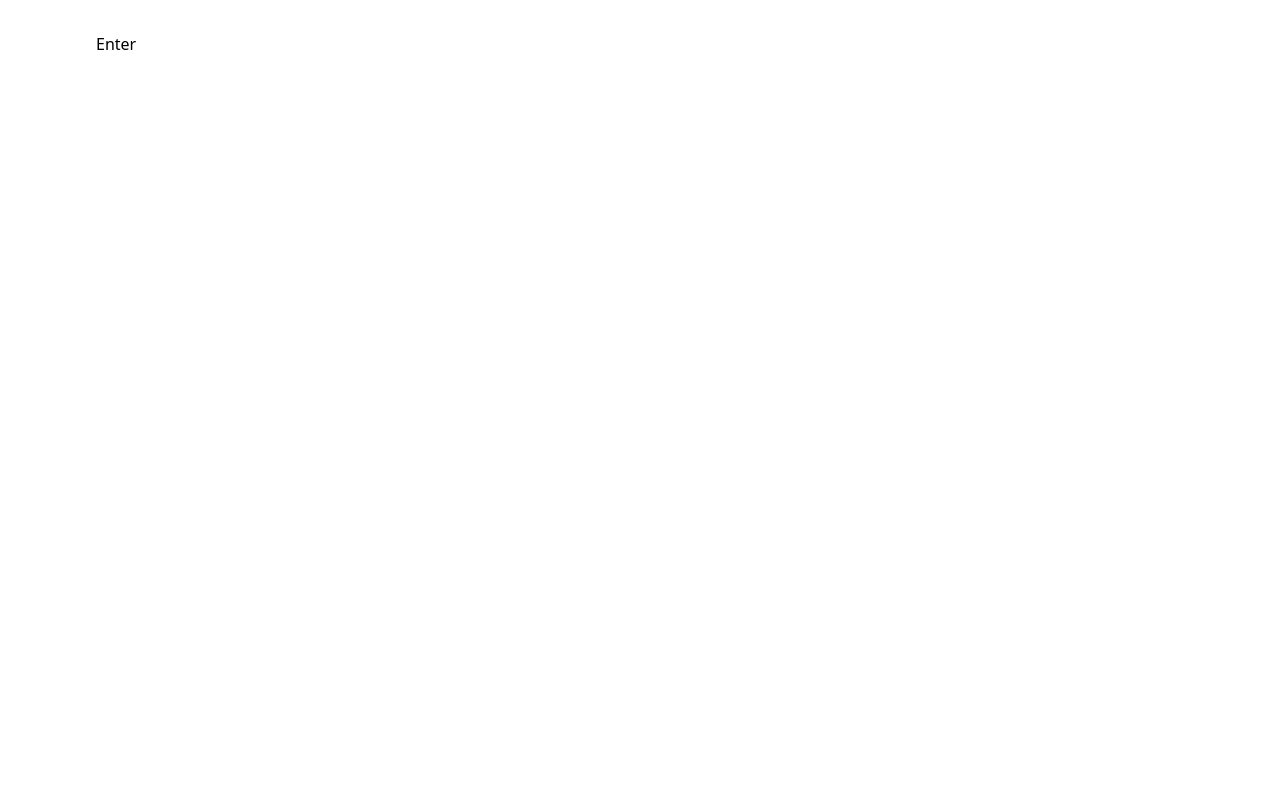
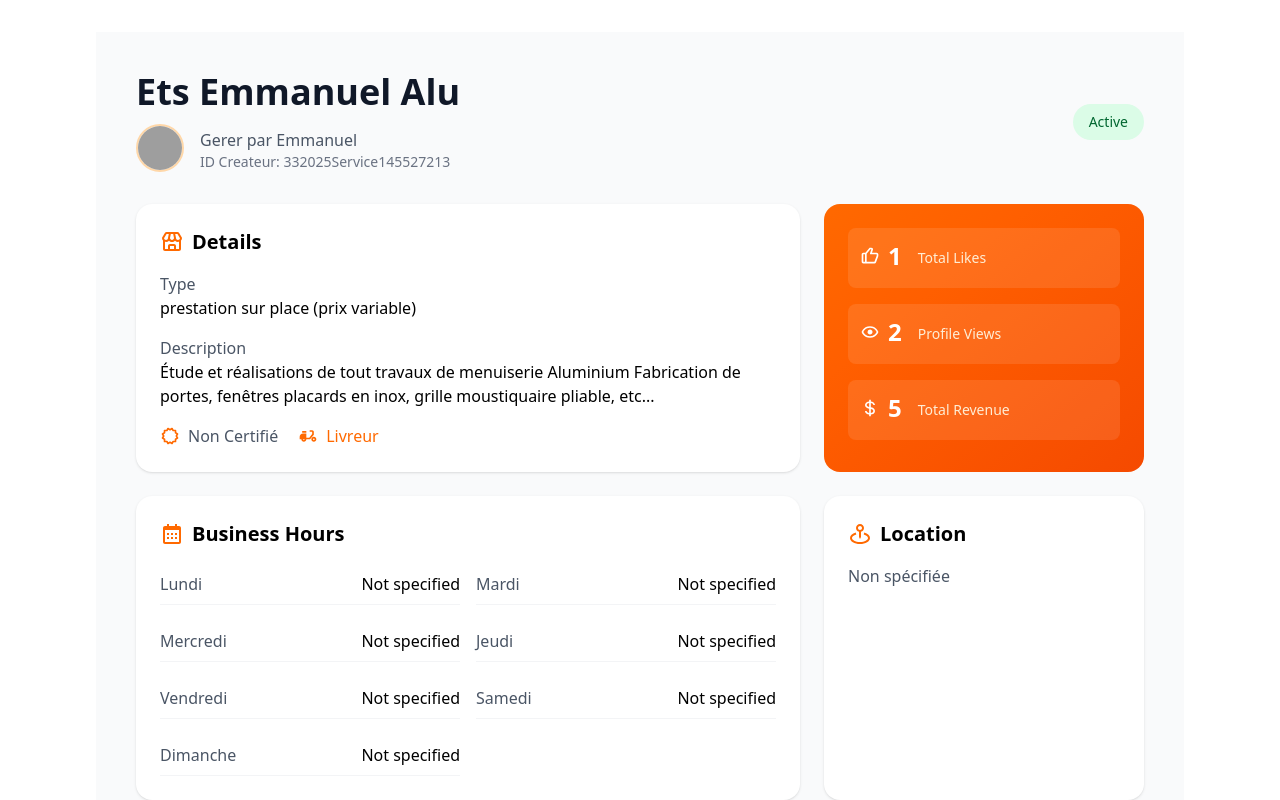
Before and after one commit to Elitesun/Admin-Product-Page, a Next.js app: page /prestataire in a window 1280 px wide. Shown: the top 800 px of the page. Built offline with nearby package versions, Linux system fonts and the light colour scheme; grey boxes are pictures that could not be loaded.

Commit message:
Half way through the last page . checkpoint

```diff
--- a/Components/détails_prestataire.tsx
+++ b/Components/détails_prestataire.tsx
@@ -1,9 +1,121 @@
-const détails_prestataire = () => {
+import { BiMapPin, BiStar, BiLike, BiShow, BiDollar, BiCalendar, BiCertification, BiStore, BiChevronRight } from 'react-icons/bi'
+import { MdDeliveryDining } from "react-icons/md";
+import prestataire from "../données/prestataire.json"
+const Prestataire_detail = () => {
     return (
-        <div>
-            Enter
+       <main className="max-w-7xl mx-auto grid grid-cols-1 md:grid-cols-2 lg:grid-cols-3 gap-6">
+        {/* Business Details Card */}
+            <div className="bg-white rounded-2xl p-6 shadow-sm col-span-full lg:col-span-2">
+          <h2 className="text-xl font-semibold mb-4 flex items-center gap-2">
+            <BiStore className="text-orange-500" size={24} />
+            Details
+          </h2>
+          <div className="space-y-4">
+            <div>
+              <span className="text-gray-600">Type</span>
+              <p className="font-medium">{prestataire.type}</p>
+            </div>
+            <div>
+              <span className="text-gray-600">Description</span>
+              <p className="font-medium">{prestataire.desc}</p>
+            </div>
+            <div className="flex gap-5">
+              <div className="flex items-center gap-2">
+                <BiCertification className="text-orange-500" size={20} />
+                <span className="text-gray-600">{prestataire.iscert ? "Certifié" : "Non Certifié"}</span>
+              </div>
+              <div className="flex items-center gap-2">
+                <MdDeliveryDining className="text-orange-500" size={20} />
+                <span className={`${prestataire.islivreur ? 'text-orange-500' : 'text-gray-600'}`}>
+                  {prestataire.islivreur ? 'Livreur' : 'Non Livreur'}
+                </span>
+              </div>
+            </div>
+          </div>
         </div>
+        {/* Stats Cards */}
+        <div className="bg-gradient-to-br from-orange-500 to-orange-600 rounded-2xl p-6 text-white">
+          <div className="grid grid-cols-1 gap-4">
+            {/* Likes Stats */}
+            <div className="flex gap-4 items-center p-3 bg-white/10 rounded-lg">
+              <div className="flex items-center gap-2 mb-1">
+                <BiLike size={20} />
+                <span className="text-2xl font-bold">{prestataire.nbrlikes}</span>
+              </div>
+              <p className="text-orange-100 text-sm">Total Likes</p>
+            </div>
+
+            {/* Views Stats */}
+            <div className="flex gap-4 items-center p-3 bg-white/10 rounded-lg">
+              <div className="flex items-center gap-2 mb-1">
+                <BiShow size={20} />
+                <span className="text-2xl font-bold">{prestataire.nbrviews}</span>
+              </div>
+              <p className="text-orange-100 text-sm">Profile Views</p>
+            </div>
+
+            {/* Revenue Stats */}
+            <div className="flex gap-4 items-center p-3 bg-white/10 rounded-lg">
+              <div className="flex items-center gap-2 mb-1">
+                <BiDollar size={20} />
+                <span className="text-2xl font-bold">5</span>
+              </div>
+              <p className="text-orange-100 text-sm">Total Revenue</p>
+            </div>
+          </div>
+        </div>
+
+         {/* Schedule Card */}
+        <div className="bg-white rounded-2xl p-6 shadow-sm col-span-full lg:col-span-2">
+          <h2 className="text-xl font-semibold mb-4 flex items-center gap-2">
+            <BiCalendar className="text-orange-500" size={24} />
+            Business Hours
+          </h2>
+          <div className="grid grid-cols-1 md:grid-cols-2 gap-4">
+            {['Lundi', 'Mardi', 'Mercredi', 'Jeudi', 'Vendredi', 'Samedi', 'Dimanche'].map((day) => (
+              <div key={day} className="flex items-center justify-between py-2 border-b border-gray-100">
+                <span className="text-gray-600">{day}</span>
+                <span className="font-medium">Not specified</span>
+              </div>
+            ))}
+          </div>
+        </div>
+        {/* Location Card */}
+        <div className="bg-white rounded-2xl p-6 shadow-sm">
+          <h2 className="text-xl font-semibold mb-4 flex items-center gap-2">
+            <BiMapPin className="text-orange-500" size={24} />
+            Location
+          </h2>
+          <p className="text-gray-600">Non spécifiée</p>
+        </div>
+
+         {/* Reviews Card */}
+         <div className="bg-white rounded-2xl p-6 shadow-sm col-span-full">
+          <div className="flex items-center justify-between mb-6">
+            <h2 className="text-xl font-semibold flex items-center gap-2">
+              <BiStar className="text-orange-500" size={24} />
+              Customer Reviews
+            </h2>
+            <button className="text-orange-500 flex items-center gap-1 hover:text-orange-600">
+              View all <BiChevronRight size={16} />
+            </button>
+          </div>
+          <div className="flex items-center gap-4">
+            <div className="flex">
+              {[1, 2, 3, 4, 5].map((star) => (
+                <BiStar
+                  key={star}
+                  size={20}
+                  className={star <= 3 ? "text-orange-500" : "text-gray-300"}
+                  fill={star <= 3 ? "currentColor" : "none"}
+                />
+              ))}
+            </div>
+            <span className="text-gray-600">0 reviews</span>
+          </div>
+        </div>
+       </main>
     );
 }
 
-export default détails_prestataire;
+export default Prestataire_detail;
--- a/app/boutique/page.tsx
+++ b/app/boutique/page.tsx
@@ -1,9 +1,9 @@
 import Boutique_detail from "@/Components/détails_boutique";
 const page = () => {
     return (
-        <div>
+        <main>
             <Boutique_detail/>
-        </div>
+        </main>
     );
 }
 
--- a/app/laala/page.tsx
+++ b/app/laala/page.tsx
@@ -1,9 +1,9 @@
 import Laala_detail from "@/Components/détails_laala";
 const page = () => {
     return (
-        <div>
+        <main>
             <Laala_detail/>
-        </div>
+        </main>
     );
 }
 
--- a/app/page.tsx
+++ b/app/page.tsx
@@ -21,7 +21,7 @@ export default function Home() {
             <p className="mt-2 text-gray-600">Gérer les produits et l'inventaire</p>
           </Link>
 
-          <Link href="/admin/prestataire" className="p-6 bg-white rounded-lg shadow-md hover:shadow-lg transition-shadow">
+          <Link href="/prestataire" className="p-6 bg-white rounded-lg shadow-md hover:shadow-lg transition-shadow">
             <h2 className="text-xl font-semibold text-gray-800">Prestataire</h2>
             <p className="mt-2 text-gray-600">Gérer les prestataires de services</p>
           </Link>
--- /dev/null
+++ b/app/prestataire/layout.tsx
@@ -0,0 +1,34 @@
+import prestataire from "../../données/prestataire.json"
+export default function Layout({children}: {children: React.ReactNode}) {
+    return (
+        <div className="min-h-screen bg-gray-50 p-6 md:p-10">
+        <header>
+             <div className="max-w-7xl mx-auto mb-8">
+        <div className="flex justify-between items-center">
+          <div>
+            <h1 className="text-3xl md:text-4xl font-bold text-gray-900">{prestataire.nom}</h1>
+            <div className="flex items-center space-x-4 mt-3">
+                  <img
+                    src="https://images.unsplash.com/photo-1588854337115-1c67d9247e4d?ixlib=rb-4.0.3"
+                    alt="Creator"
+                    className="w-12 h-12 rounded-full border-2 border-orange-200"
+                  />
+                  <div>
+                  <p className="text-gray-600 mt-1">Gerer par {prestataire.proprio}</p>
+                    <p className="text-sm text-gray-500">ID Createur: {prestataire.id}</p>
+                  </div>
+                </div>
+
+          </div>
+          <span className="px-4 py-2 bg-green-100 text-green-800 rounded-full text-sm font-medium">
+            {prestataire.isdesactive ? "Desactive" : "Active"}
+          </span>
+        </div>
+      </div>
+            <main>
+            {children}
+            </main>
+        </header>
+        </div>
+    );
+}
--- a/app/prestataire/page.tsx
+++ b/app/prestataire/page.tsx
@@ -1,9 +1,9 @@
-import détails_prestataire from "@/Components/détails_prestataire";
+import PrestataireDetail from "@/Components/détails_prestataire";
 const page = () => {
     return (
-        <div>
-            Enter
-        </div>
+        <main >
+            <PrestataireDetail/>
+        </main>
     );
 }
 
--- a/données/prestataire.json
+++ b/données/prestataire.json
@@ -3,14 +3,36 @@
     "long": 0,
     "galeries": [
     ],
-    "islivreur": false,
+    "islivreur": true,
     "iscert": false,
     "proprio": "Emmanuel",
     "type": "prestation sur place (prix variable)",
     "isdesactive": false,
     "miniature": "",
-    "cover": "",
-    "lesAvis": [],
+    "cover": "https://images.unsplash.com/photo-1588854337115-1c67d9247e4d?ixlib=rb-4.0.3",
+    "lesAvis": [
+        {
+            "id": "rev1",
+            "nom": "Sophie Martin",
+            "note": 5,
+            "commentaire": "Excellent travail sur nos fenêtres en aluminium. Installation rapide et propre.",
+            "date": "2024-01-15"
+        },
+        {
+            "id": "rev2",
+            "nom": "Thomas Dubois",
+            "note": 4,
+            "commentaire": "Très satisfait de la qualité des portes installées. Service professionnel.",
+            "date": "2024-02-01"
+        },
+        {
+            "id": "rev3",
+            "nom": "Marie Lambert",
+            "note": 5,
+            "commentaire": "Super prestation pour nos placards en inox. Je recommande vivement !",
+            "date": "2024-02-20"
+        }
+    ],
     "nbrlikes": 1,
     "a_mois": 3,
     "horaires": [
```
